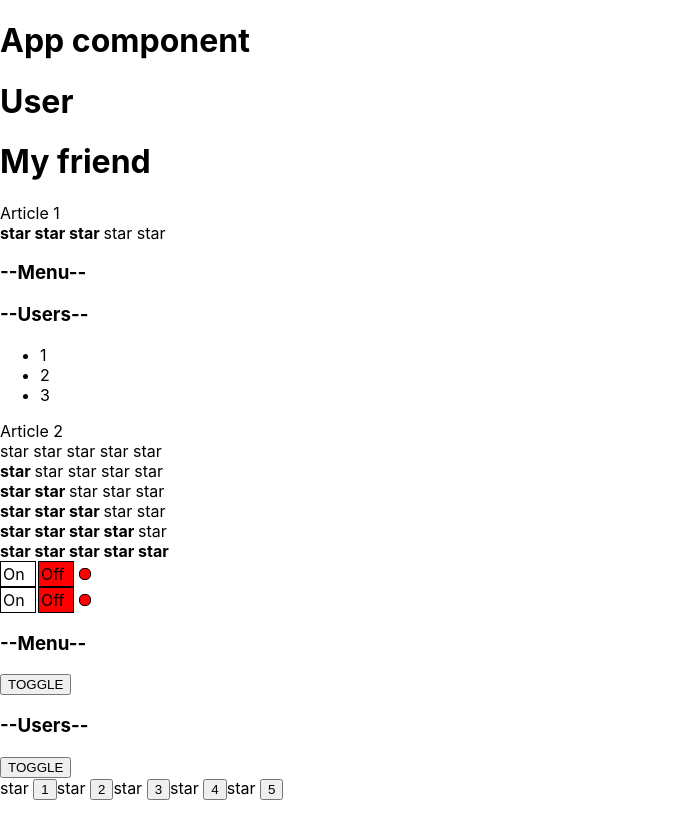
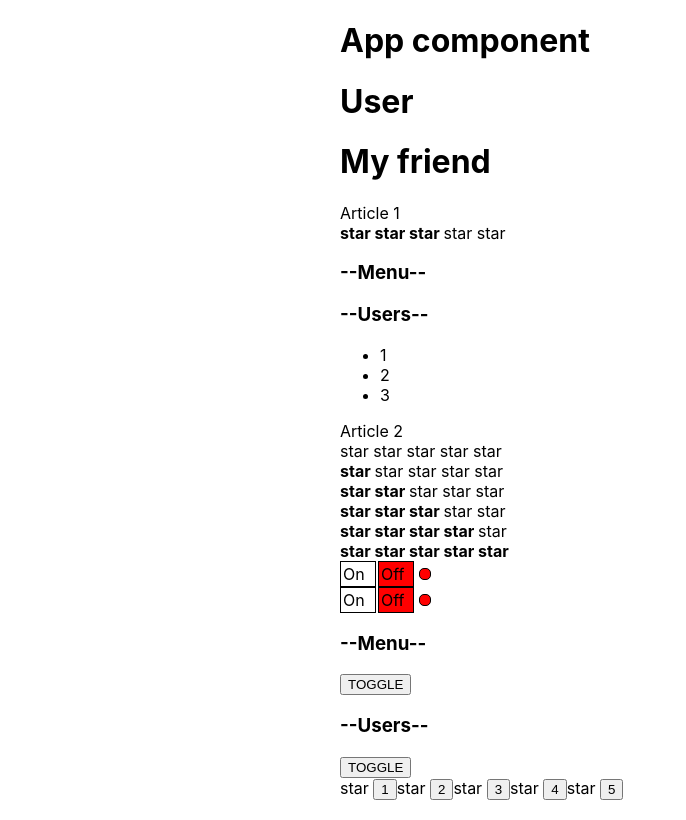
Before and after one commit to Kattekly/React-Podrobno, a React (Create React App) app: page / in a window 1280 px wide. Shown: the whole page, without its empty margins (0-686 px from the left). Built offline with nearby package versions, Linux system fonts and the light colour scheme.

Commit message:
Lessons-6

```diff
--- a/src/App.css
+++ b/src/App.css
@@ -0,0 +1,4 @@
+.App {
+    width: 600px;
+    margin: 20px auto;
+}
--- a/src/App.tsx
+++ b/src/App.tsx
@@ -10,7 +10,7 @@ import {UncontrolledRaiting} from "./components/Raiting/UncontrolledRaiting";
 function App() {
     console.log("App rendered")
     return (
-        <div>
+        <div className={'App'}>
             <PageTitle title={"App component"} />
             <PageTitle title={"User"} />
             <PageTitle title={"My friend"} />
--- a/src/components/Accordion/UncontrolledAccordion.tsx
+++ b/src/components/Accordion/UncontrolledAccordion.tsx
@@ -10,7 +10,8 @@ export function UncontrolledAccordion(props: AccordionPropsType) {
 let[collapsed, setCollapsed] = useState(true)
 
         return <div>
-            <AccordionTitle title={props.titleValue}/> <button onClick={() => {setCollapsed(false)}}>TOGGLE</button>
+            <AccordionTitle title={props.titleValue}/>
+            <button onClick={() => {setCollapsed(!collapsed)}}>TOGGLE</button>
             {!collapsed && <AccordionBody/>}
         </div>
     }
--- a/src/components/Raiting/UncontrolledRaiting.tsx
+++ b/src/components/Raiting/UncontrolledRaiting.tsx
@@ -1,19 +1,23 @@
-import React from "react";
+import React, {useState} from "react";
 
 type RatingPropsType = {
-    value: 0 | 1 | 2 | 3 | 4 | 5
+    //value: 0 | 1 | 2 | 3 | 4 | 5
 }
 
 export function UncontrolledRaiting(props: RatingPropsType) {
     console.log("Rating rendered")
 
+    let [value, setValue] = useState(0)
+
+
+
     return (
         <div>
-            <Star selected={props.value > 0}/><button>1</button>
-            <Star selected={props.value > 1}/><button>2</button>
-            <Star selected={props.value > 2}/><button>3</button>
-            <Star selected={props.value > 3}/><button>4</button>
-            <Star selected={props.value > 4}/><button>5</button>
+            <Star selected={value > 0}/><button onClick={() => {setValue()}}>1</button>
+            <Star selected={value > 1}/><button onClick={() => {setValue()}}>2</button>
+            <Star selected={value > 2}/><button onClick={() => {setValue()}}>3</button>
+            <Star selected={value > 3}/><button onClick={() => {setValue()}}>4</button>
+            <Star selected={value > 4}/><button onClick={() => {setValue()}}>5</button>
         </div>
     )
 }
```
